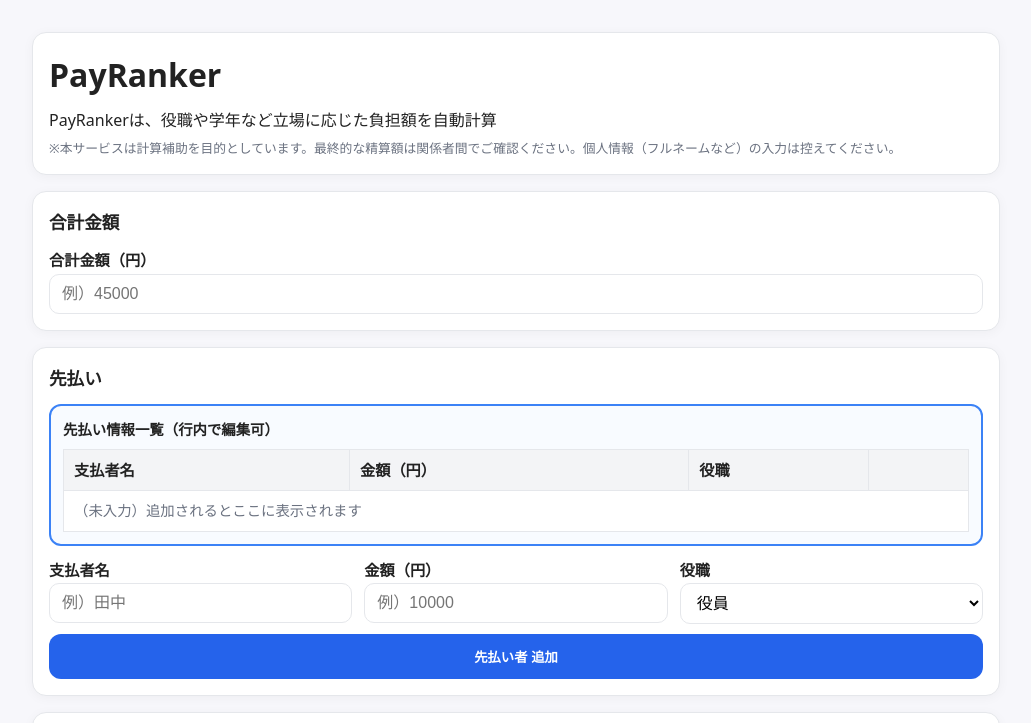
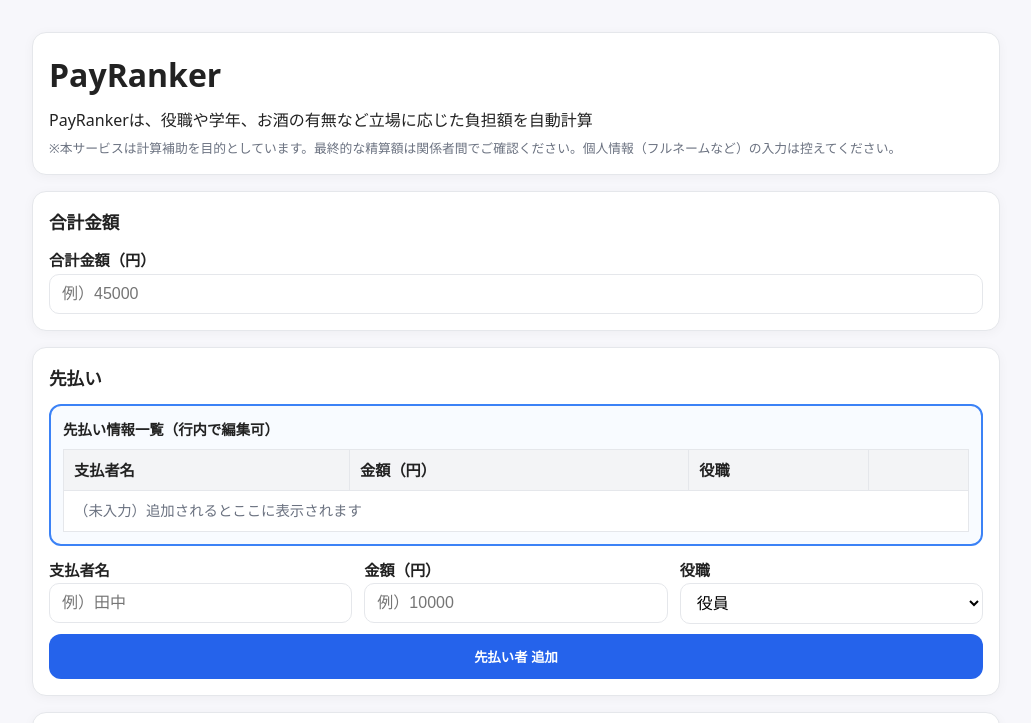
Before and after one commit to salieri718/PayRanker, a plain HTML site: page index.html in a window 1280 px wide. Shown: the top 723 px of the page, without its empty margins (124-1155 px from the left). Drawn offline with Linux system fonts and the light colour scheme.

Commit message:
Update index.html

```diff
--- a/index.html
+++ b/index.html
@@ -89,7 +89,7 @@
   <div class="container" id="app">
     <header class="section">
       <h1 style="margin:0 0 8px 0;">PayRanker</h1>
-      <p class="lead">PayRankerは、役職や学年など立場に応じた負担額を自動計算</p>
+      <p class="lead">PayRankerは、役職や学年、お酒の有無など立場に応じた負担額を自動計算</p>
       <p class="note80">※本サービスは計算補助を目的としています。最終的な精算額は関係者間でご確認ください。個人情報（フルネームなど）の入力は控えてください。</p>
     </header>
 
```
